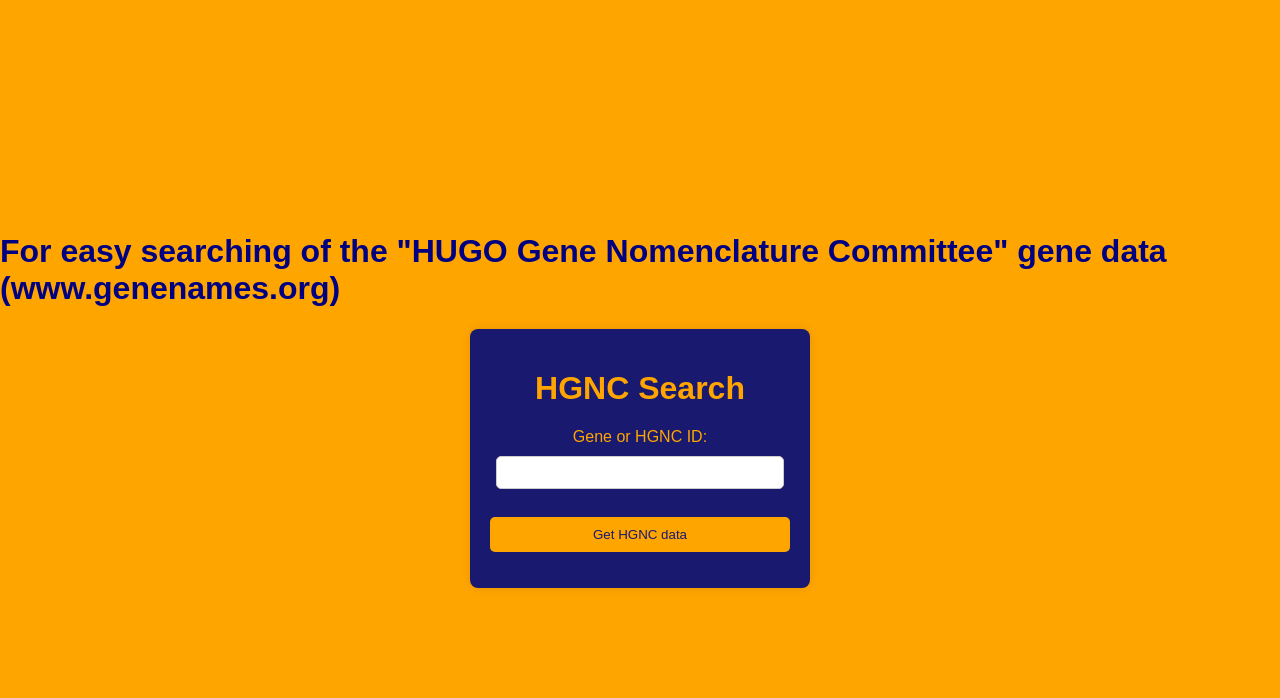
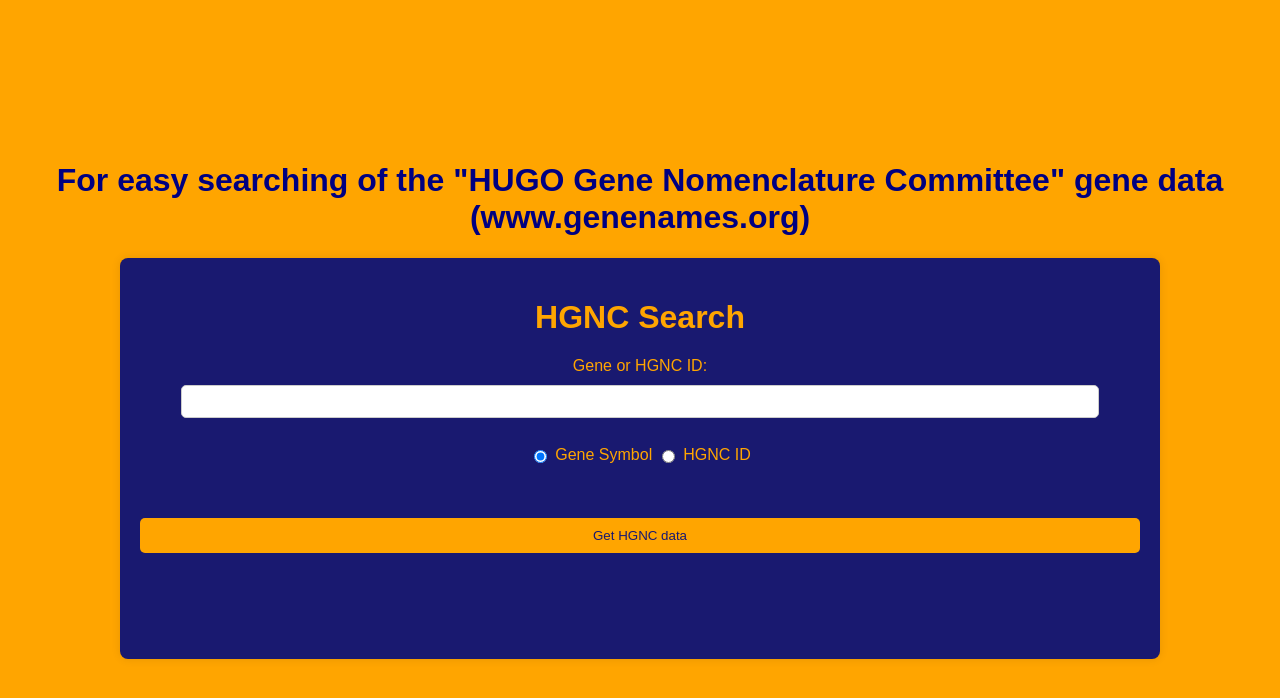
Before and after one commit to baa23/HGNC_search, a Flask app: page / in a window 1280 px wide. Shown: the top 698 px of the page. Run offline with Flask 3, Linux system fonts and the light colour scheme; parts of the project's set-up code (start-up, migrations or seed data) failed here and were passed over.

Commit message:
app.py updated to include search route, model.py updated to include gene search function, index.html and style.css updated to reflect changes for searching

```diff
--- a/HGNC_search/app.py
+++ b/HGNC_search/app.py
@@ -42,7 +42,82 @@ def initialise_app():
         logger.debug("Rendering homepage")
         return render_template("index.html")
 
+    @app.route("/search", methods=["POST"])
+    def search():
+        """
+        Perform gene searches.
 
+        Returns:
+            str: Rendered template containing results or error messages.
+        """
+
+        # Retrieve response from form
+        try:
+            gene = request.form.get("gene", "").strip().upper()
+            logger.debug(f"Received search request for gene: {gene}")
+
+            # Check response is not empty
+            if not gene:
+                logger.warning("No gene provided in request")
+                return render_template(
+                    "index.html",
+                    output_text_1="ERROR: No gene provided",
+                )
+
+            search_type = request.form.get("search_type", "")
+
+            # Check only numbers submitted if searching using HGNC: ID
+            if search_type == "hgnc_id":
+                if not gene.isdigit():
+                    logger.warning("Incorrect HGNC ID format submitted")
+                    return render_template(
+                    "index.html",
+                    output_text_1="ERROR: ID must only include digits",
+                )
+
+            # Check gene symbol starts with a letter if searching using gene symbol
+            if search_type == "gene_symbol":
+                if not gene[0].isalpha():
+                    logger.warning("Incorrect gene symbol format submitted")
+                    return render_template(
+                        "index.html",
+                        output_text_1="ERROR: Human gene symbols must start with a letter",
+                    )
+
+            # Check only radio button search options submitted
+            if search_type not in ["gene_symbol", "hgnc_id"]:
+                logger.warning("Invalid search type")
+                return render_template(
+                    "index.html",
+                    output_text_1="ERROR: Invalid search type",
+                )
+
+            data = app.config["DATA"]
+            result = model.find_gene(gene, search_type, data)
+
+            if not result:
+                return render_template(
+                    "index.html",
+                    output_text_1= f"{gene} not found",
+                )
+
+            output = []
+            for key, value in result.items():
+                s = key + "     >>     " + value
+                output.append(s)
+                output_final  = "\n".join(output)
+
+            return render_template(
+                    "index.html",
+                    output_text_1= output_final,
+                )
+
+        except Exception as e:
+            logger.exception("Unexpected error during search")
+            return render_template(
+                "index.html",
+                output_text_1=f"ERROR: {str(e)}",
+            )
 
     return app
 
--- a/HGNC_search/static/style.css
+++ b/HGNC_search/static/style.css
@@ -15,16 +15,24 @@ body {
     padding: 20px;
     border-radius: 8px;
     box-shadow: 0px 0px 10px rgba(0, 0, 0, 0.1);
-    width: 300px;
+    width: 1000px;
     text-align: center;
 }
+
+.search-options {
+    display: flex;
+    justify-content: center;
+    align-items: center;
+    gap: 5px;
+}
+
 
 h2 {
     margin-bottom: 20px;
     color: #FFA500;
 }
 
-input {
+input[type="text"] {
     width: 90%;
     padding: 8px;
     margin: 10px 0;
--- a/HGNC_search/templates/index.html
+++ b/HGNC_search/templates/index.html
@@ -10,30 +10,29 @@
 </head>
 <body style="background: rgb(255, 165, 0);">
     <div>
-        <h1 style="text-align: left; color: navy;">
+        <h1 style="text-align: center; color: navy;">
             For easy searching of the "HUGO Gene Nomenclature Committee" gene data (www.genenames.org)
         </h1>
     </div>
     <div class="container">
-        <h1 style="text-align:center; color:orange;">
-            HGNC Search
-        </h1>
+        <h1 style="text-align:center; color:orange;">HGNC Search</h1>
+        <form action="{{ url_for('search') }}" method="post">
+            <label for="gene" style="color: orange;">Gene or HGNC ID:</label>
+            <input type="text" id="gene" name="gene" placeholder="" required>
+            <br><br>
+            <div class="search-options">
+                <input type="radio" id="gene_search" name="search_type" value="gene_symbol" checked>
+                <label for="gene_search" style="color: orange;">Gene Symbol</label>
 
-
-            <label for="gene" style="color: orange;">Gene or HGNC ID:</label>
-            <input type="text" name="gene" placeholder="" required>
-            <br><br>
-
-
-
-            <button type="submit" class="btn btn-primary">Get HGNC data</button>
-        </form>
+                <input type="radio" id="hgnc_search" name="search_type" value="hgnc_id">
+                <label for="hgnc_search" style="color: orange;">HGNC ID</label>
+            </div>
+            <br><br><br>
+                <button type="submit" class="btn btn-primary">Get HGNC data</button>
+            </form>
         <br>
-        <p style="color: orange;">
+        <p style="color: orange; white-space: pre-line;">
         {{ output_text_1 }}
-        </p>
-        <p style="color: orange;">
-        {{ output_text_2 }}
         </p>
     </div>
 </body>
```
Also changed, not shown: HGNC_search/models/model.py (+26 -0 lines).
